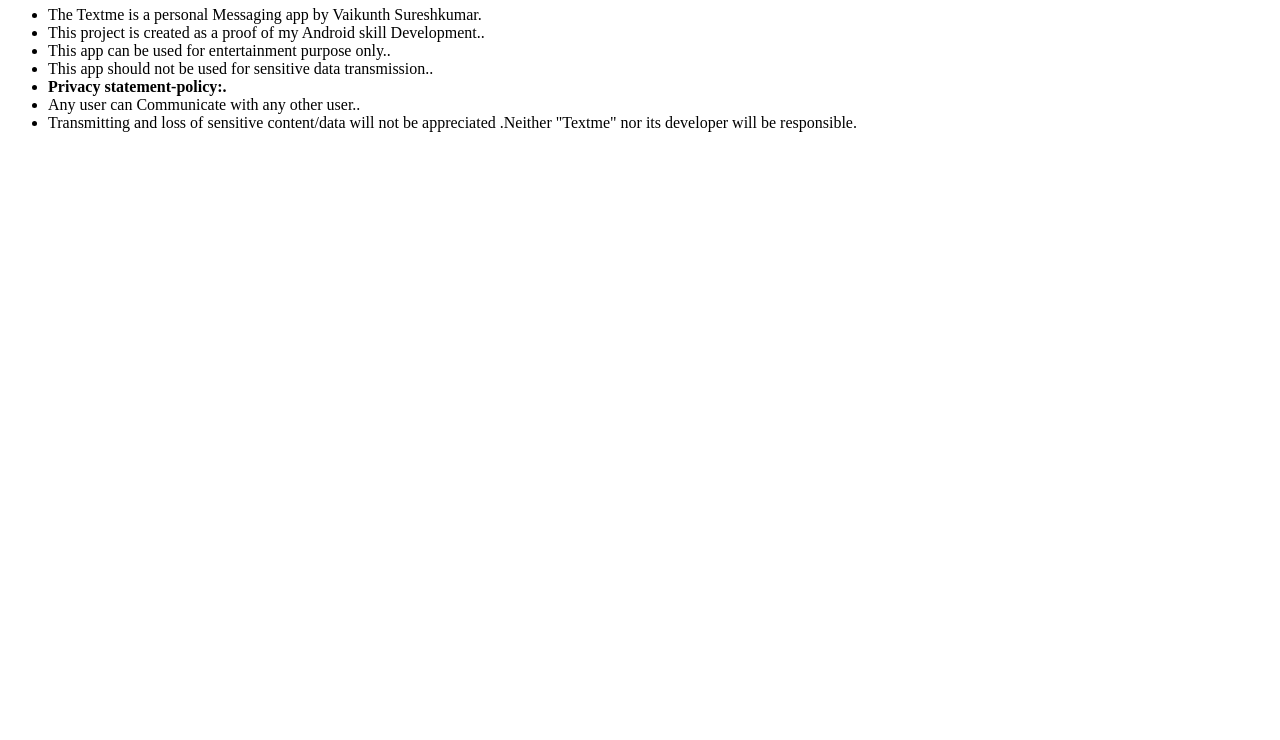
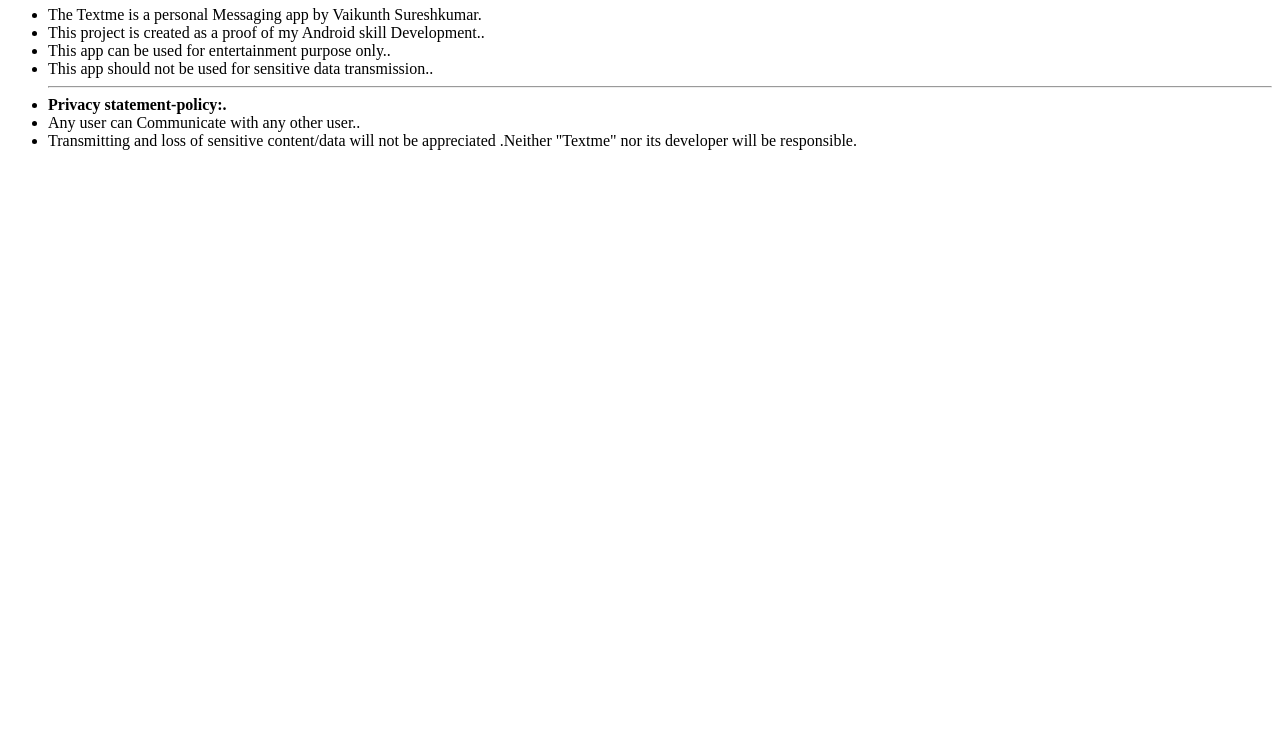
Before and after one commit to VaikunthSuresh/Textme-Privacy-Policy, a plain HTML site: page index.html in a window 1280 px wide. Shown: the part 60-800 px from the top of the page. Drawn offline with Linux system fonts and the light colour scheme.

Commit message:
Update index.html

```diff
--- a/index.html
+++ b/index.html
@@ -4,6 +4,7 @@
 <li>This project is created as a proof of my Android skill Development..</li>
 <li>This app can be used for entertainment purpose only..</li>
 <li>This app should not be used for sensitive data transmission..</li>
-  <li><strong>Privacy statement-policy:.</strong></li>
+  <hr>
+  <li><b>Privacy statement-policy:.</b></li>
 <li>Any user can Communicate with any other user..</li>
 <li>Transmitting and loss of sensitive content/data will not be appreciated .Neither "Textme" nor its developer will be responsible. </li></ul>
```
